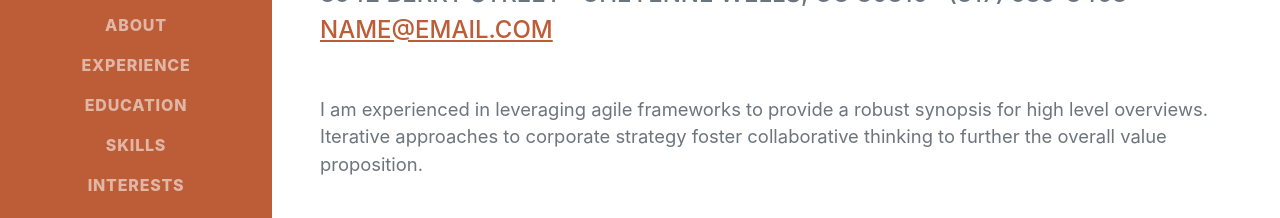
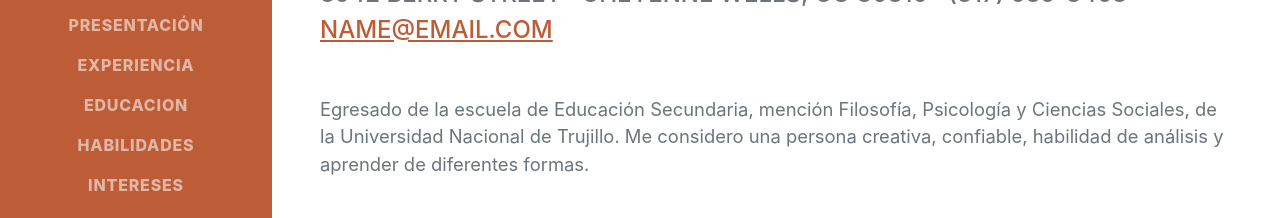
Before and after one commit to ELVISLUISDIAZALONZO/Curriculum-vitae, a plain HTML site: page index.html in a window 1280 px wide. Shown: the part 367-585 px from the top of the page. Drawn offline with nearby package versions, Linux system fonts and the light colour scheme; a web font is replaced by a local one.

Commit message:
Update index.html

```diff
--- a/index.html
+++ b/index.html
@@ -25,12 +25,12 @@
             <button class="navbar-toggler" type="button" data-bs-toggle="collapse" data-bs-target="#navbarResponsive" aria-controls="navbarResponsive" aria-expanded="false" aria-label="Toggle navigation"><span class="navbar-toggler-icon"></span></button>
             <div class="collapse navbar-collapse" id="navbarResponsive">
                 <ul class="navbar-nav">
-                    <li class="nav-item"><a class="nav-link js-scroll-trigger" href="#about">About</a></li>
-                    <li class="nav-item"><a class="nav-link js-scroll-trigger" href="#experience">Experience</a></li>
-                    <li class="nav-item"><a class="nav-link js-scroll-trigger" href="#education">Education</a></li>
-                    <li class="nav-item"><a class="nav-link js-scroll-trigger" href="#skills">Skills</a></li>
-                    <li class="nav-item"><a class="nav-link js-scroll-trigger" href="#interests">Interests</a></li>
-                    <li class="nav-item"><a class="nav-link js-scroll-trigger" href="#awards">Awards</a></li>
+                    <li class="nav-item"><a class="nav-link js-scroll-trigger" href="#about">Presentación</a></li>
+                    <li class="nav-item"><a class="nav-link js-scroll-trigger" href="#experience">Experiencia</a></li>
+                    <li class="nav-item"><a class="nav-link js-scroll-trigger" href="#education">Educacion</a></li>
+                    <li class="nav-item"><a class="nav-link js-scroll-trigger" href="#skills">Habilidades</a></li>
+                    <li class="nav-item"><a class="nav-link js-scroll-trigger" href="#interests">Intereses</a></li>
+                    <li class="nav-item"><a class="nav-link js-scroll-trigger" href="#awards">Diplomas y certificado</a></li>
                 </ul>
             </div>
         </nav>
@@ -47,7 +47,7 @@
                         3542 Berry Street · Cheyenne Wells, CO 80810 · (317) 585-8468 ·
                         <a href="mailto:name@email.com">name@email.com</a>
                     </div>
-                    <p class="lead mb-5">I am experienced in leveraging agile frameworks to provide a robust synopsis for high level overviews. Iterative approaches to corporate strategy foster collaborative thinking to further the overall value proposition.</p>
+                    <p class="lead mb-5">Egresado de la escuela de Educación Secundaria, mención Filosofía, Psicología y Ciencias Sociales, de la Universidad Nacional de Trujillo. Me considero una persona creativa, confiable, habilidad de análisis y aprender de diferentes formas.</p>
                     <div class="social-icons">
                         <a class="social-icon" href="#!"><i class="fab fa-linkedin-in"></i></a>
                         <a class="social-icon" href="#!"><i class="fab fa-github"></i></a>
```
